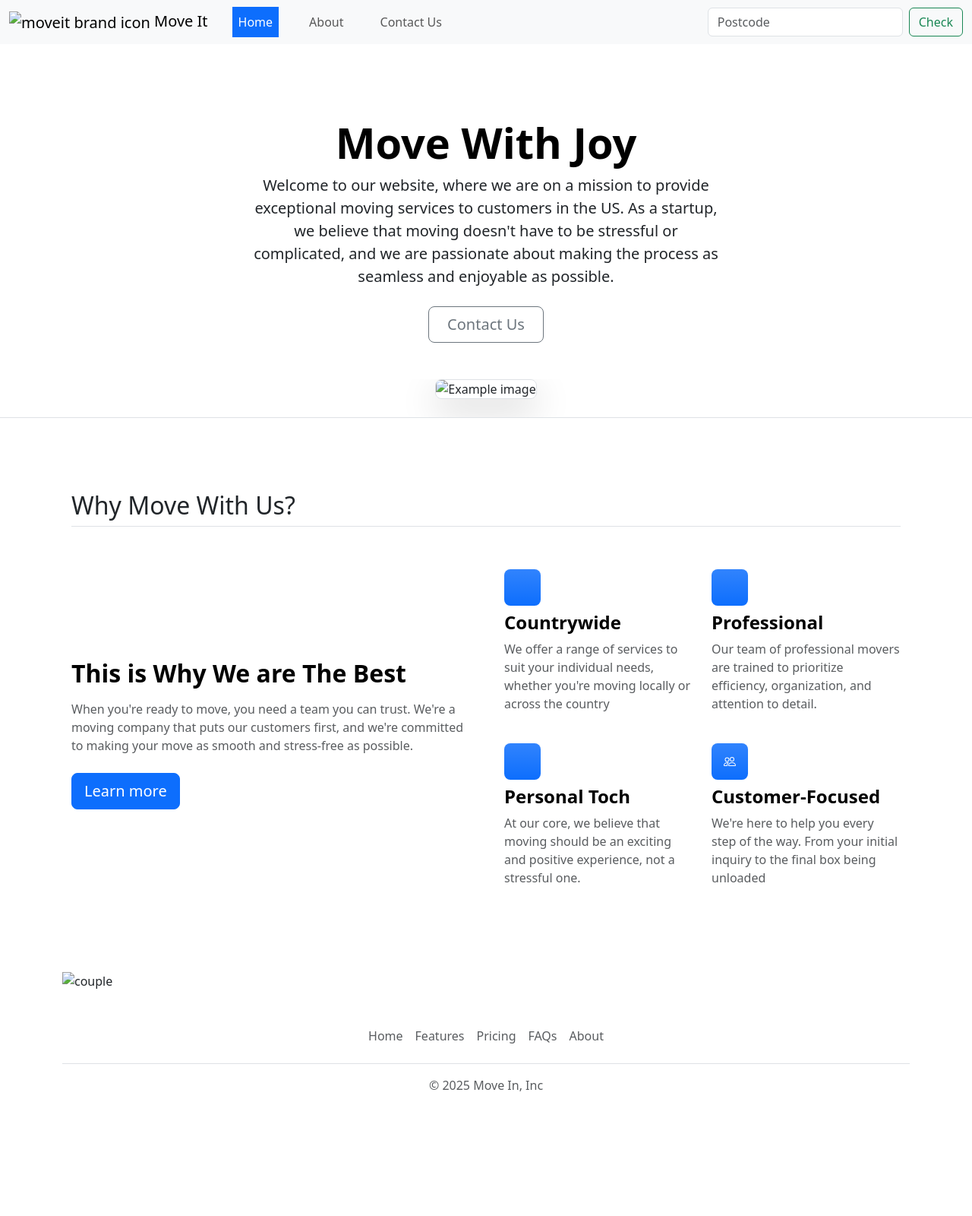
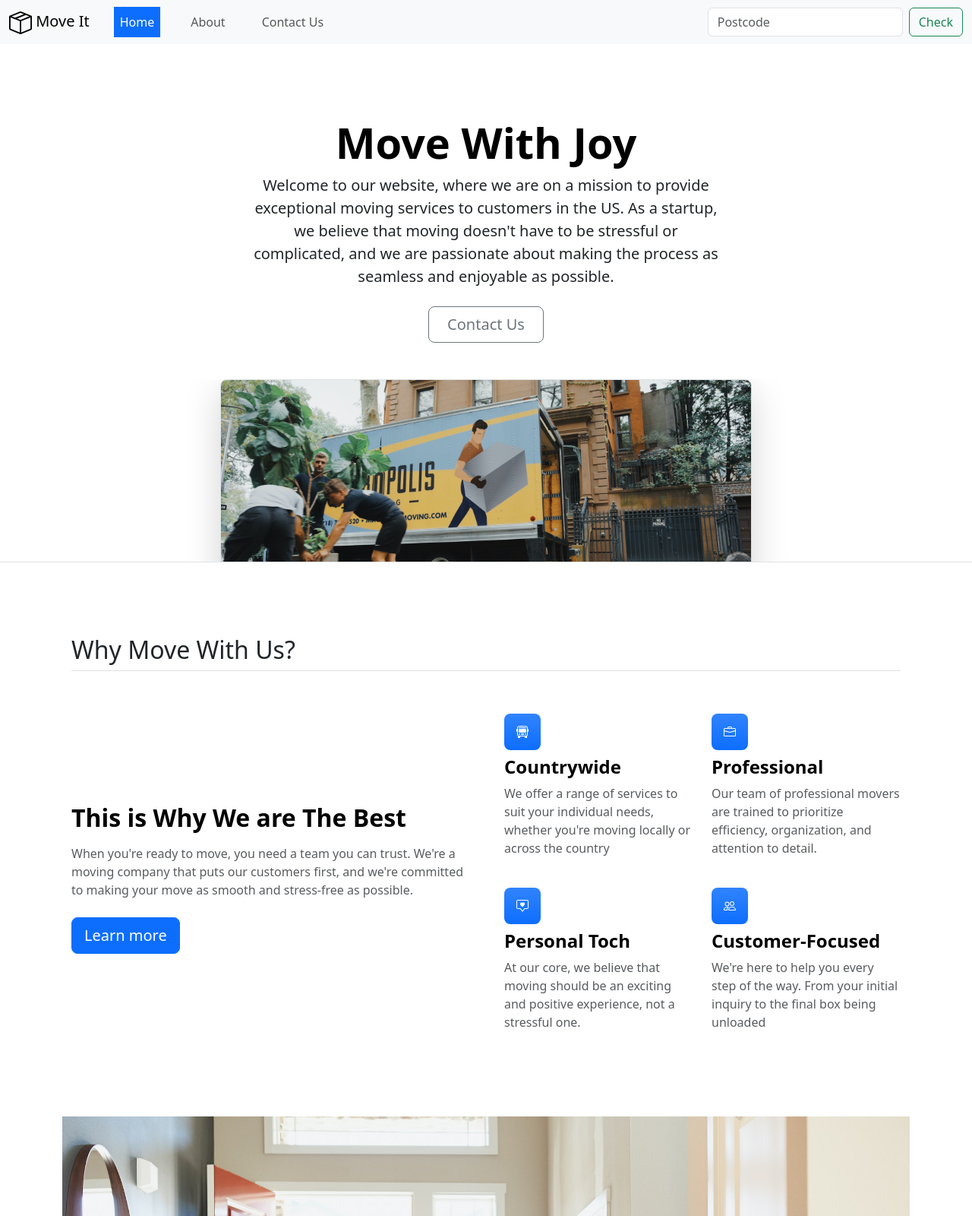
Before and after one commit to sadiqalkass/MovIn, a plain HTML site: page index.html in a window 1280 px wide. Shown: the top 1600 px of the page at 76% size. Before the commit the page ends 1496 px from the top, so only its background shows below. Drawn offline with nearby package versions, Linux system fonts and the light colour scheme; the site is published under a folder, as on GitHub Pages, so addresses that start at the root find nothing.

Commit message:
img update

```diff
--- a/index.html
+++ b/index.html
@@ -10,6 +10,7 @@
       integrity="sha384-aFq/bzH65dt+w6FI2ooMVUpc+21e0SRygnTpmBvdBgSdnuTN7QbdgL+OapgHtvPp"
       crossorigin="anonymous"
     />
+    <!-- Icon edit style -->
     <style>
       .feature-icon-small {
         width: 3rem;
@@ -23,7 +24,7 @@
       <nav class="navbar navbar-expand-lg w-100 bg-body-tertiary">
         <div class="container-fluid">
           <a class="navbar-brand" href="#"
-            ><img src="/img-svg/box-seam.svg" alt="moveit brand icon" height="30" /> Move
+            ><img src="img-svg/box-seam.svg" alt="moveit brand icon" height="30" /> Move
             It</a
           >
           <button
@@ -82,7 +83,7 @@
       <div class="overflow-hidden" style="max-height: 30vh">
         <div class="container px-5">
           <img
-            src="/img-svg/moving-van.jpg"
+            src="img-svg/moving-van.jpg"
             class="img-fluid border rounded-3 shadow-lg mb-4"
             alt="Example image"
             width="700"
@@ -113,7 +114,7 @@
               <div
                 class="feature-icon-small d-inline-flex align-items-center justify-content-center text-bg-primary bg-gradient fs-4 rounded-3"
               >
-                <img src="/img-svg/bus-front.svg" alt="" />
+                <img src="img-svg/bus-front.svg" alt="" />
               </div>
               <h4 class="fw-semibold mb-0 text-body-emphasis">Countrywide</h4>
               <p class="text-body-secondary">
@@ -125,7 +126,7 @@
               <div
                 class="feature-icon-small d-inline-flex align-items-center justify-content-center text-bg-primary bg-gradient fs-4 rounded-3"
               >
-                <img src="/img-svg/briefcase.svg" alt="" />
+                <img src="img-svg/briefcase.svg" alt="" />
               </div>
               <h4 class="fw-semibold mb-0 text-body-emphasis">Professional</h4>
               <p class="text-body-secondary">
@@ -137,7 +138,7 @@
               <div
                 class="feature-icon-small d-inline-flex align-items-center justify-content-center text-bg-primary bg-gradient fs-4 rounded-3"
               >
-                <img src="/img-svg/chat-square-heart.svg" alt="" />
+                <img src="img-svg/chat-square-heart.svg" alt="" />
               </div>
               <h4 class="fw-semibold mb-0 text-body-emphasis">Personal Toch</h4>
               <p class="text-body-secondary">
@@ -201,13 +202,13 @@
         </div>
         <div class="carousel-inner">
           <div class="carousel-item active">
-            <img src="/img-svg/couple.jpg" class="d-block w-100" alt="couple" />
+            <img src="img-svg/couple.jpg" class="d-block w-100" alt="couple" />
           </div>
           <div class="carousel-item">
-            <img src="/img-svg/dog.jpg" class="d-block w-100" alt="dog" />
+            <img src="img-svg/dog.jpg" class="d-block w-100" alt="dog" />
           </div>
           <div class="carousel-item">
-            <img src="/img-svg/family.jpg" class="d-block w-100" alt="family" />
+            <img src="img-svg/family.jpg" class="d-block w-100" alt="family" />
           </div>
         </div>
         <button
```
Also changed, not shown: about.html (+1 -1 lines).
